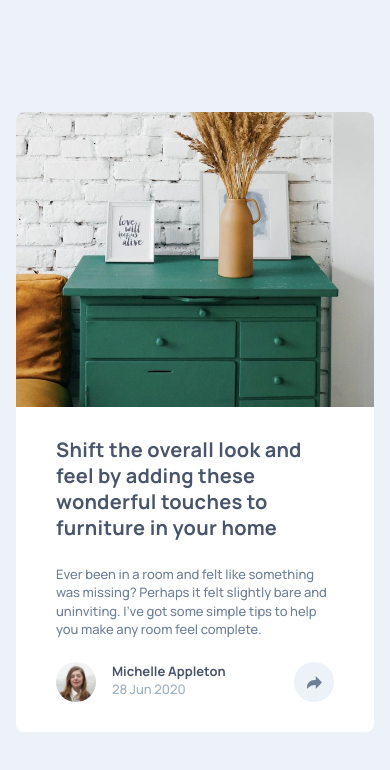
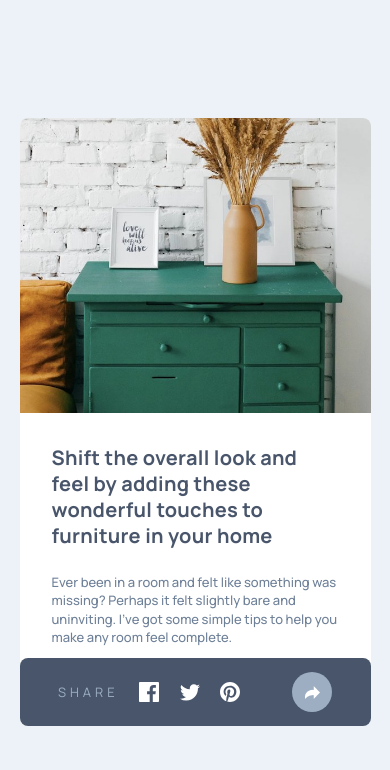
Before and after one commit to adswhitehouse/article-preview-component, a plain HTML site: page index.html in a window 390 px wide. Both pictures are taken after a click on the button 314 px from the left and 682 px from the top of the page. Drawn offline with Linux system fonts and the light colour scheme.

Commit message:
added html/css and made responsive in js

```diff
--- a/index.html
+++ b/index.html
@@ -17,7 +17,9 @@
     <!-- Main -->
     <main>
       <section class="component white-bg">
+        <!-- Component Image -->
         <div class="component-img"></div>
+        <!-- Component Text -->
         <div class="component-text">
           <h1 class="tp-1 grey-1">
             Shift the overall look and feel by adding these wonderful touches to
@@ -38,11 +40,27 @@
               <h2 class="tp-3 grey-1">Michelle Appleton</h2>
               <h3 class="tp-2 grey-3">28 Jun 2020</h3>
             </div>
-            <button class="share grey-4-bg">
+            <button class="share grey-4-bg jsShare">
               <img src="./images/icon-share.svg" alt="Share to social media" />
             </button>
           </div>
         </div>
+        <!-- Social Links -->
+        <nav class="social-links grey-1-bg jsSocialLinks">
+          <h2 class="tp-4 grey-3">share</h2>
+          <a href="#"
+            ><img src="./images/icon-facebook.svg" alt="Facebook logo"
+          /></a>
+          <a href="#"
+            ><img src="./images/icon-twitter.svg" alt="Twitter logo"
+          /></a>
+          <a href="#"
+            ><img src="./images/icon-pinterest.svg" alt="Pinterest logo"
+          /></a>
+          <button class="close-share grey-3-bg jsCloseShare">
+            <img src="./images/share-white.png" alt="Share to social media" />
+          </button>
+        </nav>
       </section>
     </main>
     <script src="./script.js"></script>
--- a/script.js
+++ b/script.js
@@ -0,0 +1,21 @@
+// Variables
+let share = document.querySelector(".jsShare");
+let socialLinks = document.querySelector(".jsSocialLinks");
+let closeShare = document.querySelector(".jsCloseShare");
+
+// Toggles social box
+share.addEventListener("click", () => {
+  socialLinks.classList.toggle("social-visibility");
+});
+
+// Hides social box when clicked away from
+window.addEventListener("click", (e) => {
+  if (!share.contains(e.target) && !socialLinks.contains(e.target)) {
+    socialLinks.classList.remove("social-visibility");
+  }
+});
+
+// Hides social box when clicked (only visible on smaller screens)
+closeShare.addEventListener("click", () => {
+  socialLinks.classList.remove("social-visibility");
+});
--- a/styles.css
+++ b/styles.css
@@ -86,9 +86,8 @@ textarea:not([rows]) {
   --lh-2: 130%;
 
   /* Letter Spacings */
-  --ls-1: 25%;
+  --ls-1: 0.25rem;
   --ls-2: 0.25px;
-  --ls-3: 0.12%;
 }
 
 /* Utility Classes */
@@ -123,6 +122,10 @@ textarea:not([rows]) {
   background-color: var(--grey-1);
 }
 
+.grey-3-bg {
+  background-color: var(--grey-3);
+}
+
 .grey-4-bg {
   background-color: var(--grey-4);
 }
@@ -139,14 +142,12 @@ textarea:not([rows]) {
   font-size: var(--fs-2);
   font-weight: var(--fw-2);
   line-height: var(--lh-1);
-  letter-spacing: var(--ls-3);
 }
 
 .tp-3 {
   font-size: var(--fs-2);
   font-weight: var(--fw-1);
   line-height: var(--lh-1);
-  letter-spacing: var(--ls-3);
 }
 
 .tp-4 {
@@ -161,7 +162,7 @@ body {
   display: flex;
   align-items: center;
   justify-content: center;
-  padding: 1rem;
+  padding: 1rem 5rem;
 }
 
 /* Component */
@@ -170,6 +171,7 @@ body {
   max-width: 50rem;
   width: 100%;
   border-radius: 0.5rem;
+  position: relative;
 }
 
 /* Component Image */
@@ -182,14 +184,14 @@ body {
   content: "";
   position: absolute;
   inset: 0;
-  background: url(./images/drawers.jpg) no-repeat left center / cover;
+  background: url(./images/drawers.jpg) no-repeat left top / cover;
   border-top-left-radius: 0.5rem;
   border-bottom-left-radius: 0.5rem;
 }
 
 /* Component Text */
 .component-text {
-  padding: 1.875rem 2.5rem;
+  padding: 2rem;
 }
 
 .component-text p {
@@ -202,6 +204,7 @@ body {
 
 .author-img {
   width: 2.5rem;
+  height: 2.5rem;
   border-radius: 50%;
   margin-right: 1rem;
 }
@@ -218,8 +221,60 @@ body {
   cursor: pointer;
 }
 
+/* Social Links */
+.social-links {
+  position: absolute;
+  align-items: center;
+  gap: 1rem;
+  padding: 1.1rem 2.4rem;
+  border-radius: 0.5rem;
+  bottom: 6rem;
+  right: -4.4rem;
+  text-transform: uppercase;
+  display: none;
+}
+
+.social-links::after {
+  content: "";
+  position: absolute;
+  border-left: 20px solid transparent;
+  border-right: 20px solid transparent;
+  border-top: 20px solid var(--grey-1);
+  bottom: -1.2rem;
+  width: 0;
+  height: 0;
+  left: 50%;
+  transform: translateX(-50%);
+}
+
+.close-share {
+  width: 2.5rem;
+  height: 2.5rem;
+  display: flex;
+  align-items: center;
+  justify-content: center;
+  border: none;
+  border-radius: 50%;
+  cursor: pointer;
+  flex-shrink: 0;
+  margin-left: auto;
+  display: none;
+  position: absolute;
+  right: 2.4rem;
+}
+
+.social-visibility {
+  display: flex;
+}
+
 /* Media Query */
-@media screen and (max-width: 42rem) {
+@media screen and (max-width: 50rem) {
+  /* Body */
+  body {
+    padding-inline: 5vw;
+  }
+
+  /* Component */
   .component {
     flex-direction: column;
   }
@@ -233,4 +288,33 @@ body {
     border-bottom-left-radius: 0rem;
     border-top-right-radius: 0.5rem;
   }
+
+  .component-text {
+    padding-bottom: 1rem;
+  }
+
+  /* Social Links */
+  .social-links {
+    gap: 7.5%;
+    padding: 1.5rem 2.4rem;
+    bottom: 0;
+    right: 0;
+    left: 0;
+  }
+
+  .social-links a {
+    flex-shrink: 0;
+  }
+
+  .social-links::after {
+    content: "";
+    position: unset;
+    border-left: unset;
+    border-right: unset;
+    border-top: unset;
+  }
+
+  .close-share {
+    display: flex;
+  }
 }
```
Also changed, not shown: images/share-white.png (added).
